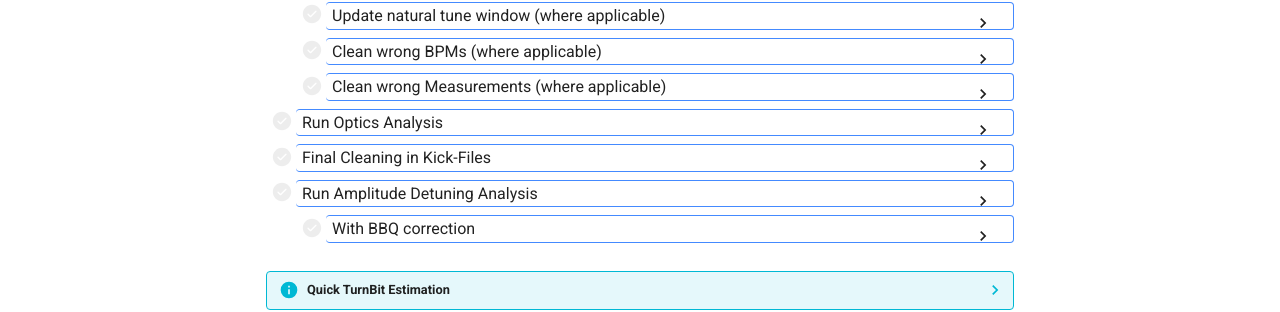
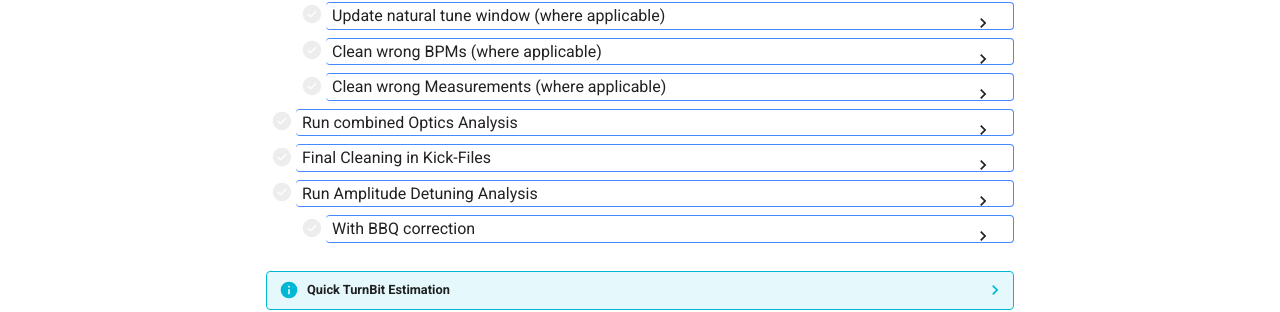
Before and after one commit to pylhc/pylhc.github.io, an MkDocs documentation site: the page built from docs/measurements/procedures/ampdet.md, in a window 1280 px wide and 1400 px high, scrolled down 1644 px. Shown: the part 1002-1314 px from the top of the window. Built offline with MkDocs 1.6.1 and Material for MkDocs 9.7.7, drawn with Linux system fonts in a browser that asks for light colours.

```diff
--- a/docs/css/extra.css
+++ b/docs/css/extra.css
@@ -58,9 +58,9 @@ a.cern_internal {
     margin: 0.3rem 1.5rem 0 0;
 }
 
-.md-typeset .nodeco p,
-.md-typeset .nodeco ul,
-.md-typeset .nodeco figure {
+.md-typeset .nodeco > p,
+.md-typeset .nodeco > ul,
+.md-typeset .nodeco > figure {
     background-color: var(--md-default-bg-color);
     padding: 0.2rem 0 0 0.5rem;
     margin: 0 1.5rem 0 0 !important;
--- a/docs/measurements/procedures/ampdet.md
+++ b/docs/measurements/procedures/ampdet.md
@@ -6,7 +6,8 @@
 !!! info "The Procedure in Short"
 
     The basis of this measurement is to kick with increasing amplitude in a single plane and perform fits over the resulting tune shifts.
-    To assure a good direct and cross detuning measurement, it is important to check that both natural tune lines (for the horizontal and vertical tune) are visible in the respective spectrum.
+    To assure a good direct and cross detuning measurement,
+    it is important to check that both natural tune lines (for the horizontal and vertical tune) are visible in the respective spectrum.
     It is of utmost importance for the detuning analysis to perform rigorous cleaning on the data.
 
 ## Measurement
@@ -22,7 +23,8 @@
     - [ ] Check correct crossing angles
     - [ ] <details class="nodeco"><summary>Check collimation sequence</summary>
         <p>
-        **"LOAD COARSE SETTINGS FOR NLO AT 30 CM"** is the current (run 3, 2022) collimation sequence for AC-Dipole kicks in the LHC at $\beta^* = 30 cm$ up to $\pm 170\mu rad$ IP1-V/IP5-H crossing
+        **"LOAD COARSE SETTINGS FOR NLO AT 30 CM"** is the current (run 3, 2022) collimation sequence for AC-Dipole kicks
+        in the LHC at $\beta^* = 30 cm$ up to $\pm 170\mu rad$ IP1-V/IP5-H crossing
         and $\pm150\mu rad$ IP1-H, $-150\mu rad$ to $+140\mu rad$ IP5-V separation.
         </p></details>
 
@@ -169,16 +171,19 @@ on how to optimize the analysis and only need to be applied where necessary.
           <p>
           The tune tolerance (found in the `Tune Settings`) specifies in what region around the assumed natural tune (see next step, the region is $f \pm tolerace$), the highest frequency line is chosen to be the natural tune.
           To not accidentally capture the main tune or other excited resonances close by, the tolerance should be kept low ($\approx 10^{-3}$).
-          In case of large detuning (e.g. $40 \cdot 10^3 m^{-1} \times 0.016 \rm{\mu m} = 6.4 \cdot 10^{-3}$) or change of the AC-Dipole frequency (e.g. to adapt for tune drifts), this could mean that the natural tune will not fall into this window anymore.
-          The both can be avoided using `Autotunes` and maybe adapting the tune deltas (see next step), but can also be easily remedied in the cleaning step via the `Update Nattune` functionality.
-          You can check the approximate tolerance window, by using the `Set Window` button of `Update Nattune`, which will set the markers according to the `Nattune` and `tolerance` in the `Tune Settings`,
+          In case of large detuning (e.g. $40 \cdot 10^3 m^{-1} \times 0.016 \rm{\mu m} = 6.4 \cdot 10^{-3}$) or change of the AC-Dipole frequency (e.g. to adapt for tune drifts),
+          this could mean that the natural tune will not fall into this window anymore.
+          The both can be avoided using `Autotunes` and maybe adapting the tune deltas (see next step),
+          but can also be easily remedied in the cleaning step via the `Update Nattune` functionality.
+          You can check the approximate tolerance window, by using the `Set Window` button of `Update Nattune`,
+          which will set the markers according to the `Nattune` and `tolerance` in the `Tune Settings`,
           which might differ a bit from the actual window if `Autotunes` are used.
           </p>
-          <figure style="width:90%;">
+          <figure>
               <img src="../../../assets/images/amplitude_detuning_procedure/tune_settings.png">
               <figcaption>Tune settings.</figcaption>
           </figure>
-          <figure style="width:90%;">
+          <figure>
               <img class="clickImg" src="../../../assets/images/amplitude_detuning_procedure/FrequencyChart_tune_tolerance.png">
               <figcaption>Approximate tolerance window, shown in blue for the horizontal and in red for the vertical tune.</figcaption>
           </figure>
@@ -192,10 +197,11 @@ on how to optimize the analysis and only need to be applied where necessary.
           If this is activated (here for `transverse` planes), the highest peak in the whole spectrum is automatically assumed to be the driven tune.
           From those we can specify the difference to the natural tunes, by activating the `Nat. Deltas`, instead of the natural tunes themselves.
           Now, no matter the tune drift (if the tunes are kept updated in Multiturn), the unperturbed natural tune should always be, where we expect it.
-          **Beware that the signs between the `Nat. Deltas` and Multiturns are inverted**, as Multiturn uses the $\Delta$ to specify the excitation frequency based on the natural tune,
+          :fontawesome-solid-circle-question: **Beware that the signs between the `Nat. Deltas` and Multiturns are inverted,** <br>
+           as Multiturn uses the $\Delta$ to specify the excitation frequency based on the natural tune,
           while the GUI/harpy searches for the natural tune at $\Delta$ from the driven tune.
           </p>
-          <figure style="width:90%;">
+          <figure>
               <img src="../../../assets/images/amplitude_detuning_procedure/tune_settings.png">
               <figcaption>Tune settings.</figcaption>
           </figure>
@@ -221,15 +227,19 @@ on how to optimize the analysis and only need to be applied where necessary.
         <p>
         For the amplitude detuning analysis, the most important factor is the correct determination of the natural tunes.
         When the `harpy` frequency analysis is done, one can check the found tunes in the `Analysis Panel` in the `Time and Space` tab.
-        Make sure to select `NATTUNEX` and `NATTUNEY` not just the main tunes.
-        **And be sure that the found tune shown is the natural tune and not the driven tune**.
+        Make sure to select `NATTUNEX` and `NATTUNEY` not just the main tunes. <br>
+        :fontawesome-solid-triangle-exclamation: **Be sure that the found tune shown is the natural tune and not the driven tune.** <br>
         Often it is required to check only one of them at a time, to get a clearer view.
         This can be easily achieved by *right clicking* into the data selection box on the left hand side of the plane that you want to unselect (or choosing `none`)
         and then *middle clicking* into the chart to autozoom the data.
         The BPMs should differ only very little in the found tune ($< 10^{-5}$), otherwise they need to be cleaned.
         The following steps describe how to do that.
         </p>
-        <figure style="width:90%;">
+        <figure>
+            <img class="clickImg" src="../../../assets/images/amplitude_detuning_procedure/data_with_outliers.png">
+            <figcaption>Example of `NATTUNEX` data with outliers.</figcaption>
+        </figure>
+        <figure>
             <img class="clickImg" src="../../../assets/images/amplitude_detuning_procedure/clean_data.png">
             <figcaption>Example for clean (but not perfect) `NATTUNEX` data.</figcaption>
         </figure>
@@ -242,7 +252,14 @@ on how to optimize the analysis and only need to be applied where necessary.
         In any case, one needs to manually identify which of the lines within the selected `tolerance` (see in one of the analysis steps above) is the actual tune.
         If it is not clear at first glance, **compare the spectrum of the current kick with previous kicks** to see the natural tune evolution with increasing amplitude.
         Once the right tune is identified - or determined of being not present in the spectrum - one of the next steps can be applied.
-        </p></details>
+        Very helpful when trying to identify where the currently found natural tune is located in the `Frequency Spectrum`,
+        is to activate the `Resonance Lines` and select `Nat. Tune (Measured)`, which shows the average natural tunes of all BPMs (of the first selected analysis data).
+        <figure>
+            <img class="clickImg" src="../../../assets/images/amplitude_detuning_procedure/freq_nattune.gif">
+            <figcaption>Show the natural tune in the frequency spectum.</figcaption>
+        </figure>
+        </p>
+        </details>
     - [ ] <details class="nodeco"><summary>Update natural tune window (where applicable)</summary>
         <p>
         If the correct natural tune is visible in the spectrum but could not be identified properly, due to resonance lines close by or because the line lies outside of the `tolerance` window,
@@ -260,22 +277,46 @@ on how to optimize the analysis and only need to be applied where necessary.
              (<span style="color:blue">blue</span> markers for the horizontal tune, <span style="color:red">red</span> markers for the vertical tune).
         <li> Click <code style="color:green">Update Lin-File</code>.
         </ul>
-        <figure style="width:90%;">
+        <figure>
             <img class="clickImg" src="../../../assets/images/amplitude_detuning_procedure/update_linfile.gif">
             <figcaption>How to update the natural tune in the Lin-File.</figcaption>
         </figure>
         </details>
     - [ ] <details class="nodeco"><summary>Clean wrong BPMs (where applicable)</summary>
         <p>
+        If updating the natural tune window from the last step is not sufficient (e.g. if the tune line is hidden in noise), the respective BPMs should be removed.
+        Data can be manually cleaned by using the `Clean` functionality: Set the cursors around the data that you want to keep and `Clean`.
+        Or one can use the `Auto Clean` functionality, which removes all outliers based on a gaussian distribution of the points until all points either lie inside the given `limit` or
+        no points are beyond an automatically determined (by the number of points) range.
+        In both cases, the majority of the BPMs should already agree on the natural tune and any cleaning step can be undone, either separately in `X` and `Y` or int `both` planes.
+        <figure>
+            <img class="clickImg" src="../../../assets/images/amplitude_detuning_procedure/autoclean_and_revert.gif">
+            <figcaption>`Auto Clean` and `Undo` example.</figcaption>
+        </figure>
         </p></details>
     - [ ] <details class="nodeco"><summary>Clean wrong Measurements (where applicable)</summary>
         <p>
+        If the measurement is just very noisy and the natural tune can not be recovered using the `Update Lin-File` or cleaning methods described above,
+        it might be best to remove the measurement completely.
+        If rigorous kicks have been performed, this might not be dramatic.
+        In case one plane has resulted in a nice measurement, but the other not so much, this measurement might need to be manually cleaned in the `Kick File` after optics analysis,
+        see in the later step.
         </p></details>
-- [ ] <details class="nodeco"><summary>Run Optics Analysis</summary>
+- [ ] <details class="nodeco"><summary>Run combined Optics Analysis</summary>
     <p>
+    After all measurements are satisfyingly cleaned, the optics analysis (`Get Optics`) can be run on **all measurements combined**, so that they end up all
+    in the same folder in the same `Kick File` (per plane).
+    Give the analysis a nice name, identifying what kind of measurement you are doing (e.g. `b1_ampdet_vertical_30cm_with_xing`).
     </p></details>
 - [ ] <details class="nodeco"><summary>Final Cleaning in Kick-Files</summary>
     <p>
+    After the optics analysis has run, the only input from it that is needed for the detuning analysis, is are the `Kick-Files`.
+    In fact, these are the only files required to be present in the folder given as input to the python `analyse_amplitude_detuning` script.
+    In the case discussed above, that for one kick one wants to keep one tune plane but not the other, one can now open the respective `kick_x` or `kick_y`
+    file and set the natural tune entry (e.g. `NATTUNEX`) for that kick to `NaN`.
+    That way, this tune measurement will be ignored.<br>
+    :fontawesome-solid-triangle-exclamation: **If you delete the whole line of the kick, you also remove the action data, which is needed to calculate the cross-term for this kick.** <br>
+    You would therefore also erase that datapoint, even though the measurement was fine.
     </p></details>
 - [ ] <details class="nodeco"><summary>Run Amplitude Detuning Analysis</summary>
     <p>
```
